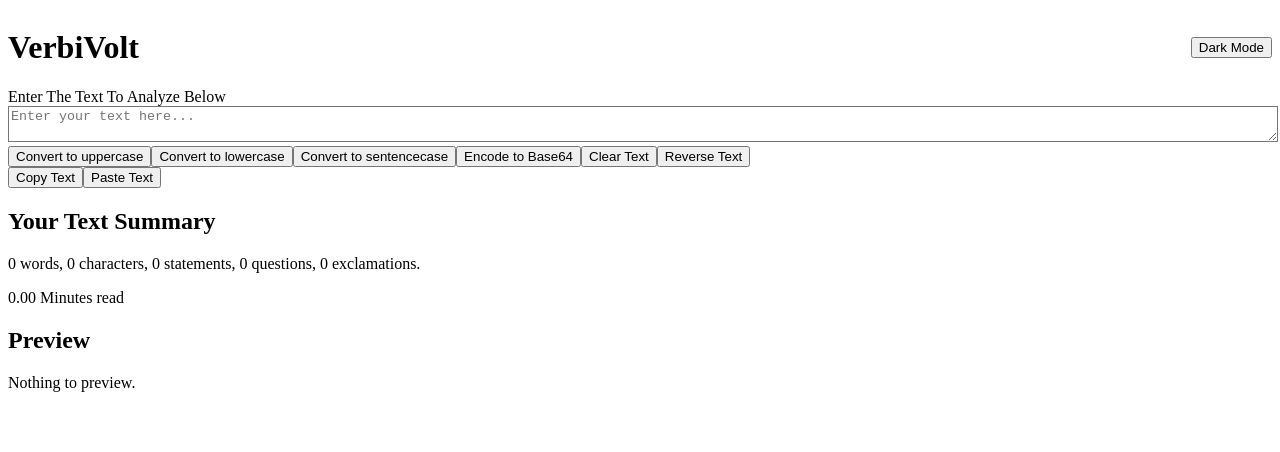
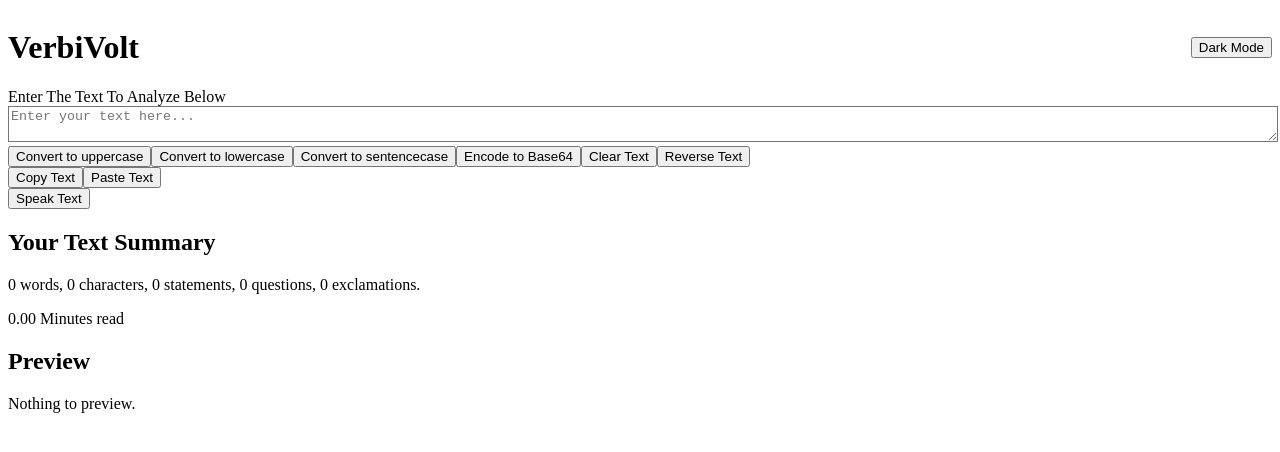
Before and after one commit to MurtazaPlumber68/VerbiVolt, a React (Vite) app: page / in a window 1280 px wide. Shown: the top 452 px of the page. Built offline with nearby package versions, Linux system fonts and the light colour scheme.

Commit message:
feat: add TextToSpeech component

```diff
--- a/src/App.jsx
+++ b/src/App.jsx
@@ -4,6 +4,7 @@ import TextInput from './components/TextInput';
 import TransformButtons from './components/TransformButtons';
 import ClipboardActions from './components/ClipboardActions';
 import TextSummary from './components/TextSummary';
+import TextToSpeech from './components/TextToSpeech';
 
 export default function App() {
   const [text, setText] = useState('');
@@ -37,6 +38,8 @@ export default function App() {
         {/* 3) Clipboard Actions */}
         <ClipboardActions text={text} setText={setText} />
 
+        <TextToSpeech text={text} />
+
         {/* 4) Text Summary */}
         <TextSummary text={text} />
 
--- /dev/null
+++ b/src/components/TextToSpeech.jsx
@@ -0,0 +1,40 @@
+import React, { useState } from 'react';
+
+export default function TextToSpeech({ text }) {
+  const [speaking, setSpeaking] = useState(false);
+
+  const handleSpeak = () => {
+    if (!text) return alert('Nothing to speak!');
+    const utterance = new SpeechSynthesisUtterance(text);
+    utterance.onstart = () => setSpeaking(true);
+    utterance.onend = () => setSpeaking(false);
+    speechSynthesis.speak(utterance);
+  };
+
+  const handleCancel = () => {
+    speechSynthesis.cancel();
+    setSpeaking(false);
+  };
+
+  return (
+    <div className="flex gap-2 mb-6">
+      <button
+        onClick={handleSpeak}
+        disabled={speaking}
+        className={`px-3 py-1 rounded text-white hover:opacity-90 transition ${
+          speaking ? 'bg-gray-400 cursor-not-allowed' : 'bg-indigo-500'
+        }`}
+      >
+        {speaking ? 'Speaking...' : 'Speak Text'}
+      </button>
+      {speaking && (
+        <button
+          onClick={handleCancel}
+          className="px-3 py-1 bg-red-500 text-white rounded hover:opacity-90 transition"
+        >
+          Stop
+        </button>
+      )}
+    </div>
+  );
+}
```
